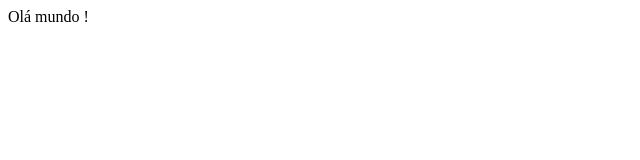
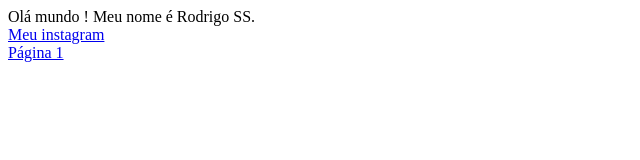
Before and after one commit to RidrigoSimplicioS/M07-Aprendendo-html-css-js, a plain HTML site: page index.html in a window 1280 px wide. Shown: the whole page, without its empty margins (0-640 px from the left). Drawn offline with Linux system fonts and the light colour scheme.

Commit message:
link para instagram e nova pagina com tag a

```diff
--- a/index.html
+++ b/index.html
@@ -6,6 +6,10 @@
     <title>Meu site</title>
 </head>
 <body>
-    Olá mundo !
+    Olá mundo ! Meu nome é Rodrigo SS.
+    <br />
+    <a href="https://instagram.com/rodrigoss"target="_blank">Meu instagram</a>
+    <br />
+    <a href="pagina1.html">Página 1</a>
 </body>
 </html>
```
Also changed, not shown: pagina1.html (added, +13 -0 lines).
